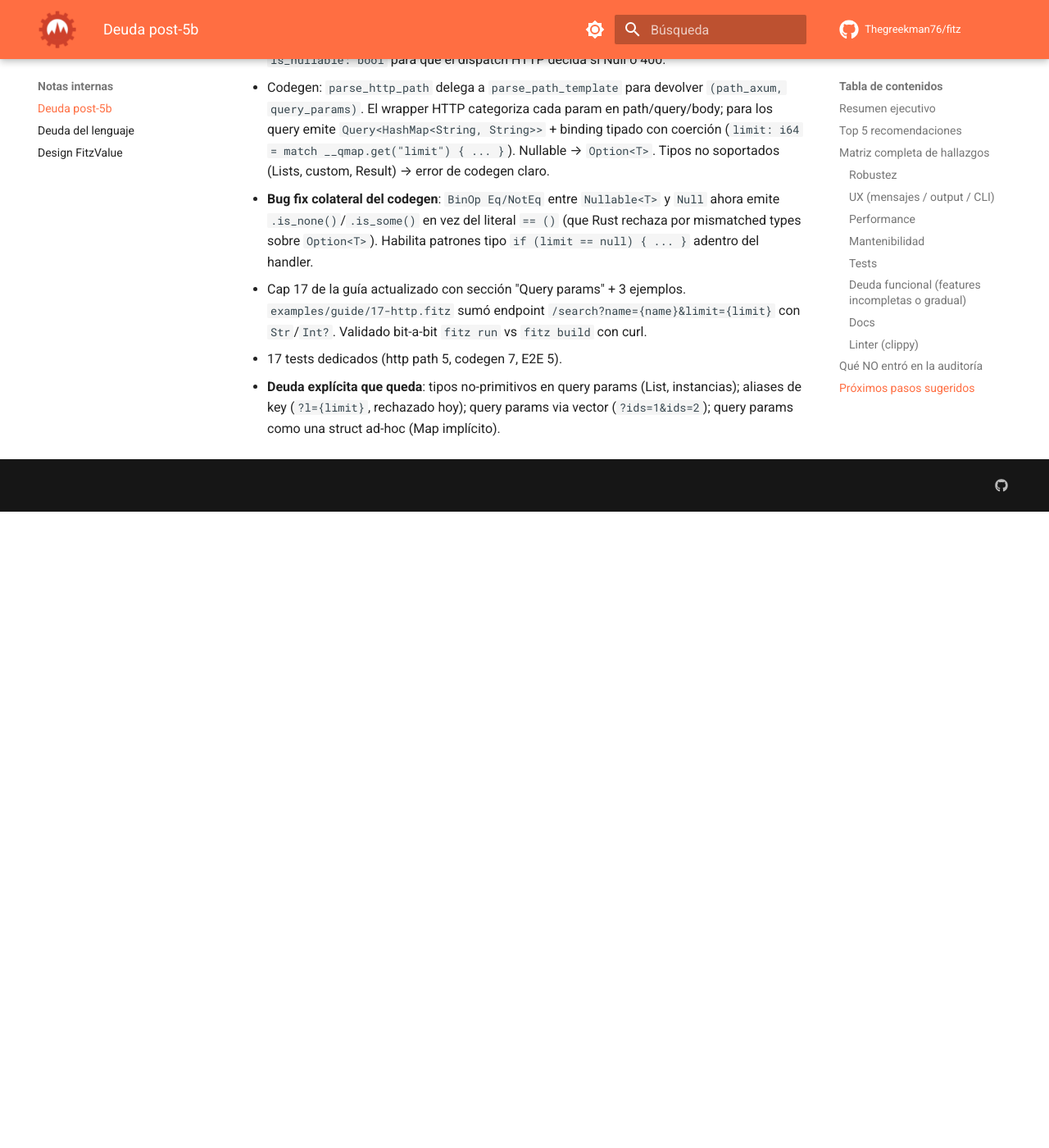
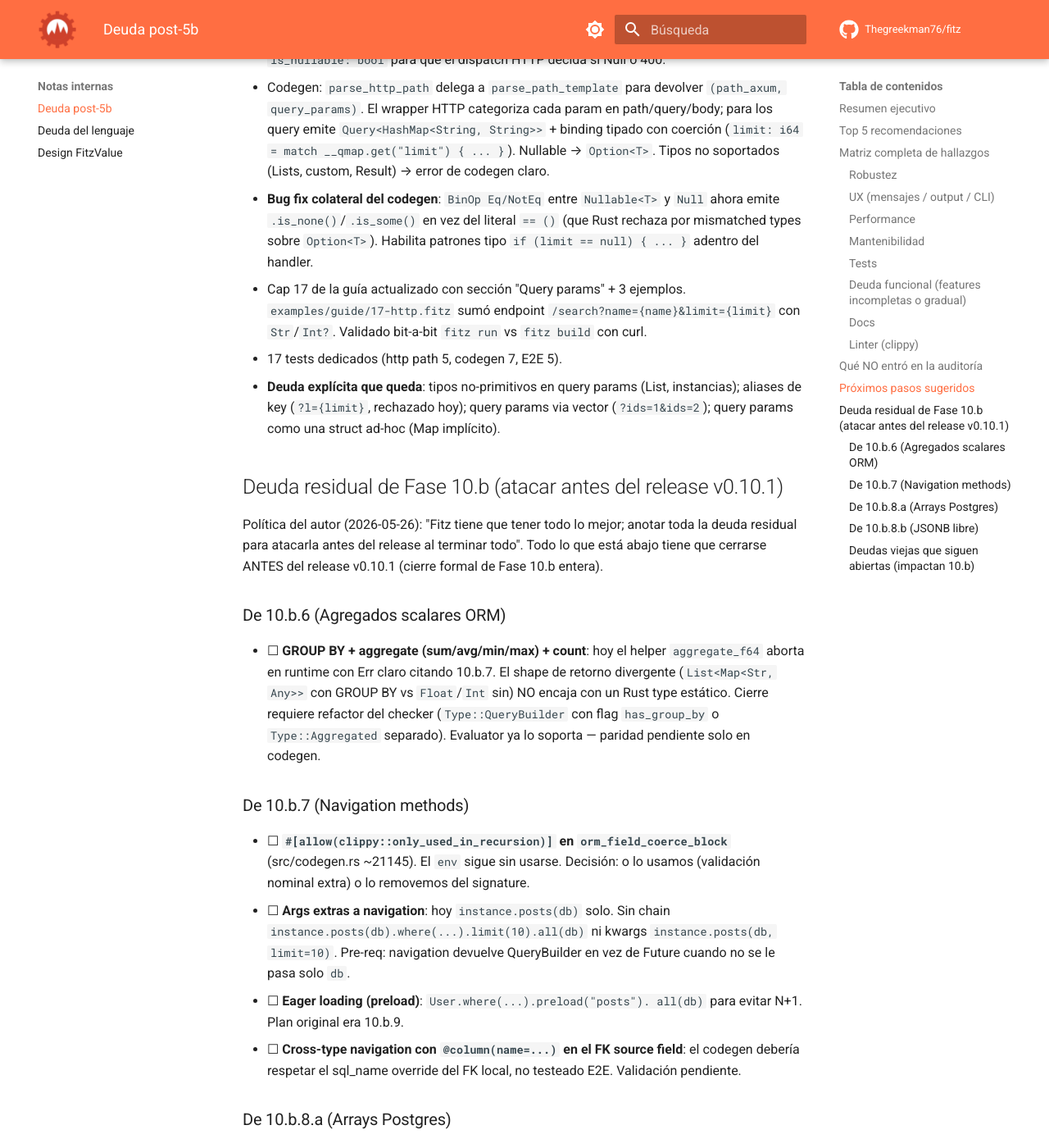
Before and after one commit to Thegreekman76/fitz, an MkDocs documentation site: the page built from docs/deudas-post-5b.md, in a window 1280 px wide and 1400 px high, scrolled down 46160 px. Shown: the whole window at 82% size. Built offline with MkDocs 1.6.1 and Material for MkDocs 9.7.7, drawn with Linux system fonts in a browser that asks for light colours; emoji names are drawn with the system emoji font; comment, search, counter and statistics services are not loaded; before the commit the page ends 46784 px from its top, so only the background shows below that; some of the changed text lies outside the part shown.

Commit message:
docs(deudas): tracking de deuda residual Fase 10.b para release v0.10.1
Sección nueva al final de docs/deudas-post-5b.md que consolida las
deudas residuales acumuladas en sub-pasos 10.b.6/7/8.a/8.b. Política
del autor: "Fitz tiene que tener todo lo mejor; atacar todo antes
del release al terminar todo".

Cubre:
- 10.b.6: GROUP BY + aggregate (path divergente vs checker)
- 10.b.7: clippy allow, args extras nav, preload, override @column
- 10.b.8.a: .update con List literal, arrays anidados, List<Nominal>,
  NULL en arrays
- 10.b.8.b: .update con Map literal, Map<Str, T> concreto, validación
  shape JSONB
- Deudas viejas relacionadas: paridad Postgres no corre en CI default,
  smoke GUIDE sin ejemplos ORM

```diff
--- a/docs/deudas-post-5b.md
+++ b/docs/deudas-post-5b.md
@@ -1547,3 +1547,71 @@ abren como mini-fases dedicadas, cada una con plan corto + tests
     params (List, instancias); aliases de key (`?l={limit}`,
     rechazado hoy); query params via vector (`?ids=1&ids=2`);
     query params como una struct ad-hoc (Map<Str, Str> implícito).
+
+## Deuda residual de Fase 10.b (atacar antes del release v0.10.1)
+
+Política del autor (2026-05-26): "Fitz tiene que tener todo lo mejor;
+anotar toda la deuda residual para atacarla antes del release al
+terminar todo". Todo lo que está abajo tiene que cerrarse ANTES del
+release v0.10.1 (cierre formal de Fase 10.b entera).
+
+### De 10.b.6 (Agregados scalares ORM)
+
+- ☐ **GROUP BY + aggregate (sum/avg/min/max) + count**: hoy el helper
+  `aggregate_f64` aborta en runtime con Err claro citando 10.b.7. El
+  shape de retorno divergente (`List<Map<Str, Any>>` con GROUP BY vs
+  `Float`/`Int` sin) NO encaja con un Rust type estático. Cierre
+  requiere refactor del checker (`Type::QueryBuilder` con flag
+  `has_group_by` o `Type::Aggregated` separado). Evaluator ya lo
+  soporta — paridad pendiente solo en codegen.
+
+### De 10.b.7 (Navigation methods)
+
+- ☐ **`#[allow(clippy::only_used_in_recursion)]` en
+  `orm_field_coerce_block`** (src/codegen.rs ~21145). El `env` sigue
+  sin usarse. Decisión: o lo usamos (validación nominal extra) o lo
+  removemos del signature.
+- ☐ **Args extras a navigation**: hoy `instance.posts(db)` solo. Sin
+  chain `instance.posts(db).where(...).limit(10).all(db)` ni kwargs
+  `instance.posts(db, limit=10)`. Pre-req: navigation devuelve
+  QueryBuilder en vez de Future cuando no se le pasa solo `db`.
+- ☐ **Eager loading (preload)**: `User.where(...).preload("posts").
+  all(db)` para evitar N+1. Plan original era 10.b.9.
+- ☐ **Cross-type navigation con `@column(name=...)` en el FK source
+  field**: el codegen debería respetar el sql_name override del FK
+  local, no testeado E2E. Validación pendiente.
+
+### De 10.b.8.a (Arrays Postgres)
+
+- ☐ **`.update(db, {"tags": [1,2]})` con List literal**: el genérico
+  `<_ as __IntoPgValue>::into_pg(...)` NO produce `PgValue::Array`
+  desde un literal Fitz — necesita impl `__IntoPgValue` para
+  `Arc<Mutex<Vec<T>>>` por T scalar, o branch estructural en
+  `gen_qb_update_set_args`. Workaround actual: usar `.insert`.
+- ☐ **Arrays anidados (`List<List<T>>`)**: Postgres soporta arrays
+  multidimensionales nativamente. Rechazado hoy en codegen.
+- ☐ **`List<Nominal>`**: compartido con 10.b.7.
+- ☐ **NULL adentro de arrays (`{1, NULL, 3}` → `List<Int?>`)**:
+  Postgres lo soporta. Requiere `Option<T>` adentro del Vec elem
+  + path runtime que también limita.
+
+### De 10.b.8.b (JSONB libre)
+
+- ☐ **`.update(db, {"meta": {...}})` con Map literal**: idem arrays
+  — requiere impl `__IntoPgValue for Arc<Mutex<Vec<(__FitzValue,
+  __FitzValue)>>>` o branch estructural.
+- ☐ **`Map<Str, Str>`, `Map<Str, Int>` (Map concretos no-Any)**:
+  rechazado hoy con error claro citando "usá `Map<Str, Any>`".
+  Cierre: iterar JSON obj con tipo concreto del value via
+  serde_json + helper específico.
+- ☐ **Validación shape JSONB** (timestamps como strings ISO, etc.):
+  hoy el JSONB libre acepta cualquier shape; no hay schema.
+
+### Deudas viejas que siguen abiertas (impactan 10.b)
+
+- ☐ **Test paridad real `db_real_postgres` no corre en CI default**
+  (`#[ignore]`). Considerar docker-compose con Postgres en un job
+  opcional o gated by env var.
+- ☐ **Smoke GUIDE_EXAMPLES_COMPILE no incluye ejemplos ORM**: cuando
+  haya un ejemplo runnable del cap 31 de la guía (ORM), sumarlo al
+  smoke. Pre-req: cap 31 escrito (parte del cierre formal de Fase 10).
```
